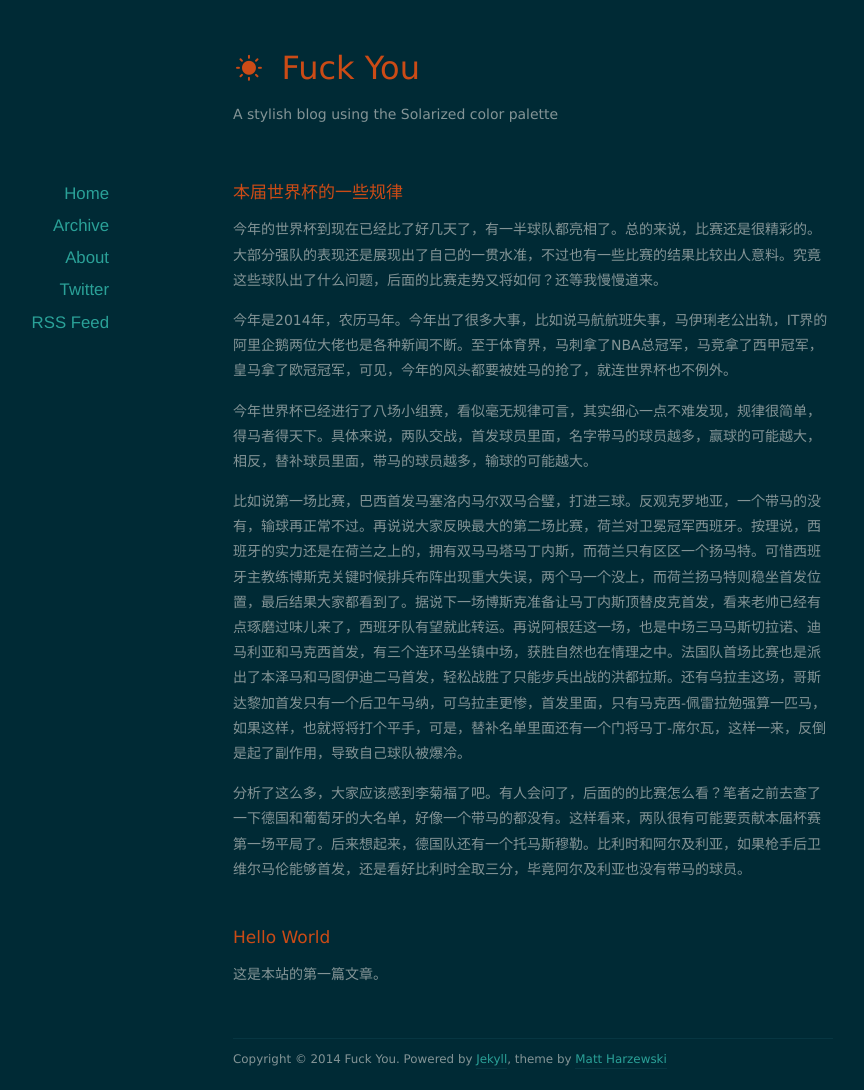
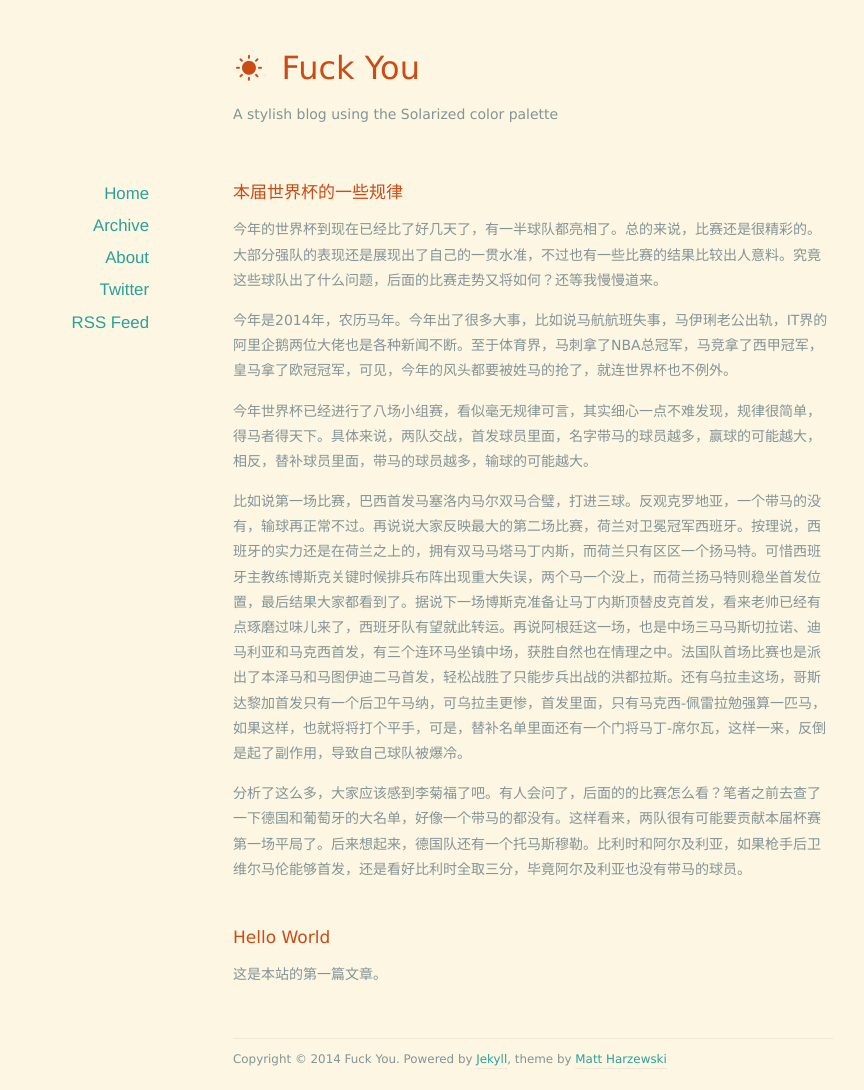
Before and after one commit to orangeprince/orangeprince.github.io, a Jekyll site: the page built from index.html, in a window 1280 px wide. Shown: the whole page, without its empty margins (107-971 px from the left). Built offline with Jekyll 4.4.1, drawn with Linux system fonts in a browser that asks for light colours; nearby versions of some CDN libraries; the list of posts is cut into pages by our own code.

Commit message:
modified:   _layouts/default.html 	modified:   assets/css/style.css

```diff
--- a/_layouts/default.html
+++ b/_layouts/default.html
@@ -11,7 +11,7 @@
   <![endif]-->
 
   <link href="/assets/css/style.css" rel="stylesheet" />
-  <link href="/assets/css/colors-dark.css" rel="stylesheet" />
+  <link href="/assets/css/colors-light.css" rel="stylesheet" />
 
 </head>
 
--- a/assets/css/style.css
+++ b/assets/css/style.css
@@ -144,7 +144,7 @@
 	text-align: right;
 	width: 160px;
 	top: 0;
-	left: -280px;
+	left: -240px;
 }
 
 #sidebar li {
```
